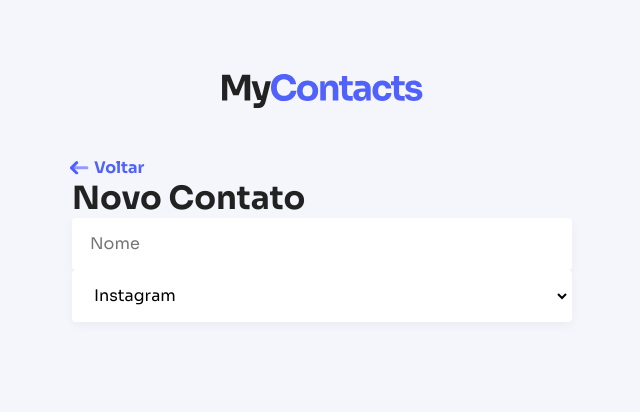
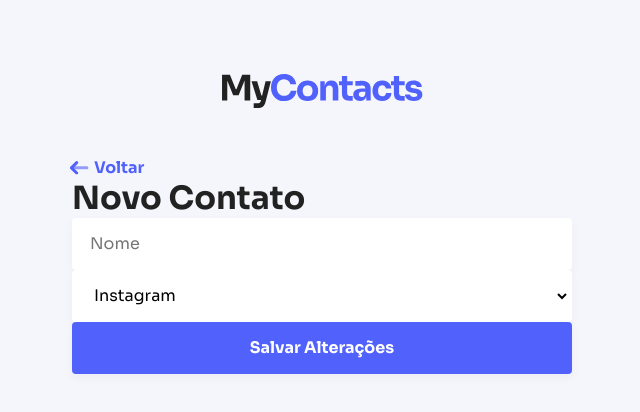
Before and after one commit to lucavini/mycontacts_frontend, a React (Create React App) app: page /new in a window 1280 px wide. Shown: the top 412 px of the page, without its empty margins (318-958 px from the left). Built offline with nearby package versions, Linux system fonts and the light colour scheme.

Commit message:
feat: button component

```diff
--- /dev/null
+++ b/src/Components/Button/index.ts
@@ -0,0 +1,27 @@
+import styled from 'styled-components';
+
+export default styled.button`
+  width: 100%;
+  height: 52px;
+  border: none;
+  background: ${({ theme }) => theme.colors.primary.main};
+  font-size: 16px;
+  box-shadow: 0px 4px 10px rgba(0, 0, 0, 0.04);
+  font-weight: bold;
+  color: #fff;
+  border-radius: 4px;
+  transition: background 0.2s ease-in;
+
+  &:hover {
+    background: ${({ theme }) => theme.colors.primary.light};
+  }
+
+  &:active {
+    background: ${({ theme }) => theme.colors.primary.dark};
+  }
+
+  &[disabled] {
+    background: #ccc;
+    cursor: default;
+  }
+`;
--- a/src/pages/NewContact/index.tsx
+++ b/src/pages/NewContact/index.tsx
@@ -2,6 +2,7 @@ import React from 'react';
 import PageHeader from '../../Components/PageHeader';
 import Input from '../../Components/Input';
 import Select from '../../Components/Select';
+import Button from '../../Components/Button';
 
 function NewContact() {
   return (
@@ -15,6 +16,8 @@ function NewContact() {
         <option value="123">Linkedin</option>
         <option value="123">Facebook</option>
       </Select>
+
+      <Button type="button">Salvar Alterações</Button>
     </>
   );
 }
--- a/src/styles/themes/default.ts
+++ b/src/styles/themes/default.ts
@@ -5,7 +5,7 @@ export default {
     primary: {
       main: '#5061FC',
       light: '#6674F4',
-      dark: '#6674F4',
+      dark: '#3346F0',
       lighter: '#E0E3FF',
     },
 
```
